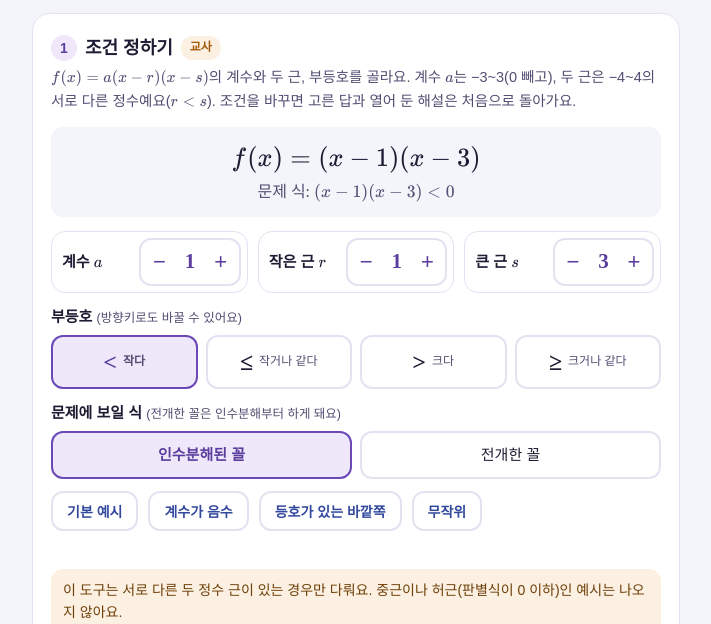
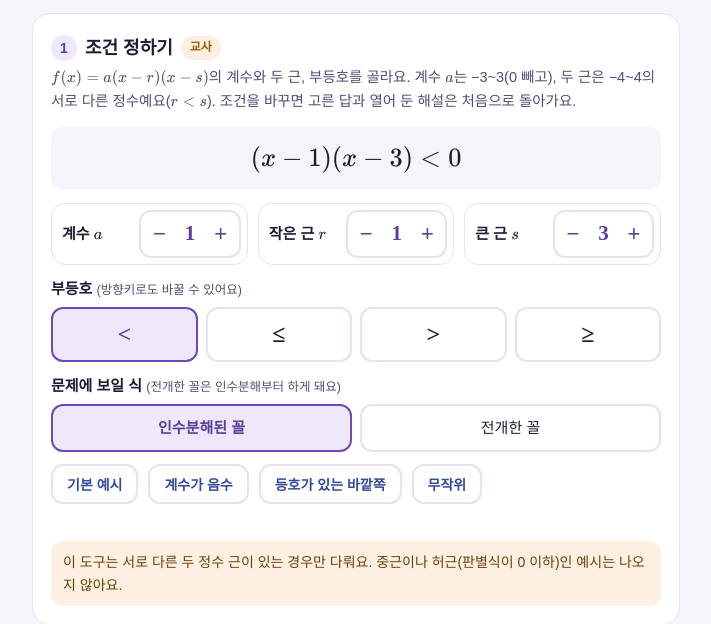
Before and after one commit to sunskymath/ChogangsuWeeklyMission, a plain HTML site: page week7/index.html in a window 1280 px wide. Shown: the part 176-800 px from the top of the page, without its empty margins (284-995 px from the left). Drawn offline with nearby package versions, Linux system fonts and the light colour scheme; a web font is replaced by a local one.

Commit message:
Simplify week 7 condition panel to show only the inequality
The equation box now shows just the problem inequality without the
f(x) line or a label, and the inequality buttons show only the symbols.
Each button keeps a spoken name (작다, 크거나 같다, ...) via aria-label.

Co-Authored-By: Claude Opus 5.5 <noreply@anthropic.com>

```diff
--- a/week7/index.html
+++ b/week7/index.html
@@ -130,7 +130,6 @@
     overflow-x:auto;
     white-space:nowrap;
   }
-  .eq small{ display:block; font-size:16px; color:var(--ink-soft); margin-top:2px; }
 
   /* condition steppers */
   .params{ display:grid; grid-template-columns:repeat(auto-fill, minmax(190px, 1fr)); gap:10px; margin:0 0 12px; }
@@ -168,7 +167,6 @@
     font-size:15px; text-align:center;
   }
   .seg .sym{ font-family:var(--font-math); font-size:24px; font-weight:700; }
-  .seg .sym-sub{ font-size:12px; color:var(--ink-soft); }
   .seg input:checked + span{ border-color:var(--violet-fill); background:var(--violet-soft); color:var(--violet); font-weight:600; }
   .seg input:focus-visible + span{ outline:3px solid var(--violet-fill); outline-offset:2px; }
 
@@ -345,10 +343,10 @@
       <fieldset class="seg" id="opSeg">
         <legend>부등호 <small>(방향키로도 바꿀 수 있어요)</small></legend>
         <div class="seg-row">
-          <label><input type="radio" name="op" value="lt"><span><span class="sym">&lt;</span><span class="sym-sub">작다</span></span></label>
-          <label><input type="radio" name="op" value="le"><span><span class="sym">≤</span><span class="sym-sub">작거나 같다</span></span></label>
-          <label><input type="radio" name="op" value="gt"><span><span class="sym">&gt;</span><span class="sym-sub">크다</span></span></label>
-          <label><input type="radio" name="op" value="ge"><span><span class="sym">≥</span><span class="sym-sub">크거나 같다</span></span></label>
+          <label><input type="radio" name="op" value="lt" aria-label="작다"><span><span class="sym">&lt;</span></span></label>
+          <label><input type="radio" name="op" value="le" aria-label="작거나 같다"><span><span class="sym">≤</span></span></label>
+          <label><input type="radio" name="op" value="gt" aria-label="크다"><span><span class="sym">&gt;</span></span></label>
+          <label><input type="radio" name="op" value="ge" aria-label="크거나 같다"><span><span class="sym">≥</span></span></label>
         </div>
       </fieldset>
 
@@ -841,8 +839,7 @@
   /* ---------- 그리기 ---------- */
   function renderCond(){
     const c = state.cond;
-    $('eqText').innerHTML = M('f(x) = ' + factorStr(c, true)) +
-      '<small>문제 식: ' + M(ineqStr(c, state.form, true)) + '</small>';
+    $('eqText').innerHTML = M(ineqStr(c, state.form, true));
     $('out-a').textContent = num(c.a);
     $('out-r').textContent = num(c.r);
     $('out-s').textContent = num(c.s);
```
